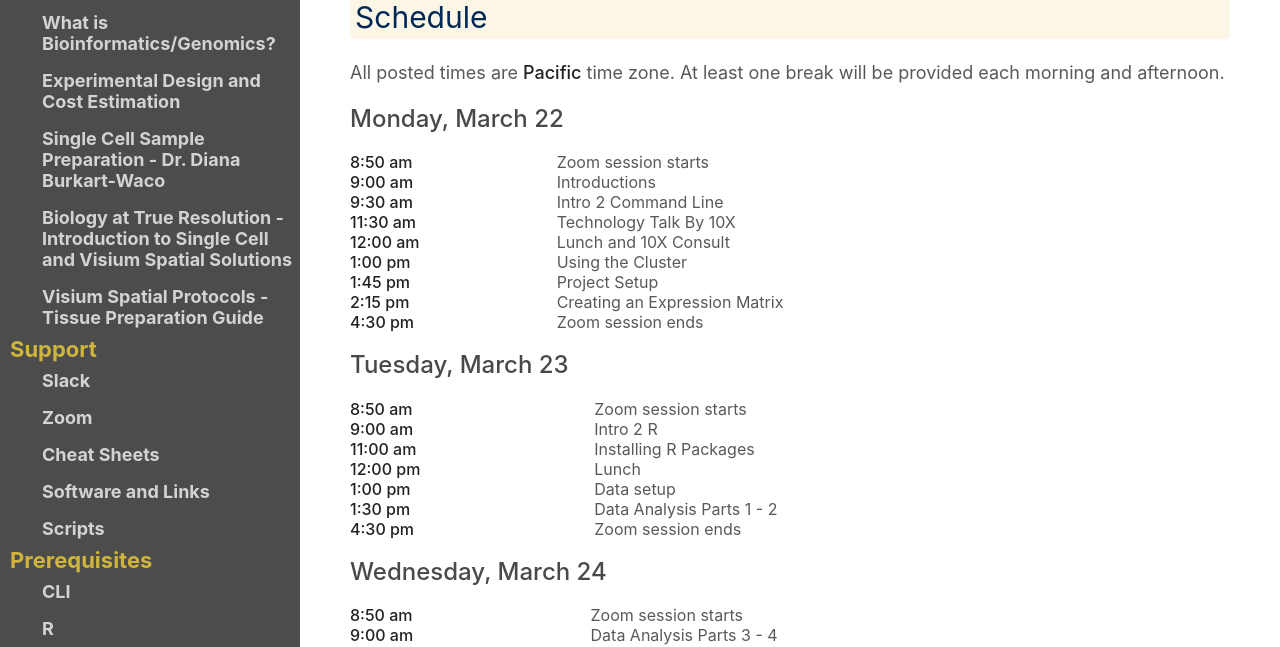
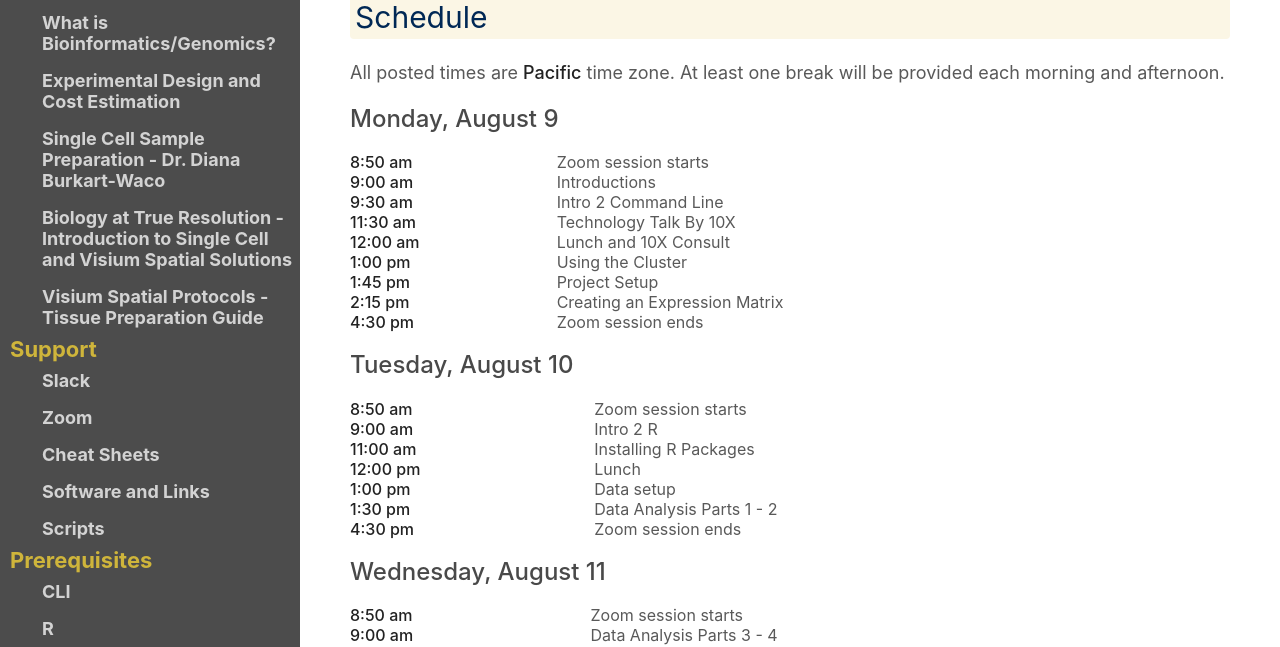
Before and after one commit to ucdavis-bioinformatics-training/2021-August-Single-Cell-RNA-Seq-Analysis, a Jekyll site: the page built from base/schedule.md, in a window 1280 px wide. Shown: the part 174-821 px from the top of the page. Built offline with Jekyll 4.4.1, drawn with Linux system fonts in a browser that asks for light colours; our own code applies the rules of GitHub Pages for plain Markdown files.

Commit message:
fix schedule dates

```diff
--- a/base/schedule.md
+++ b/base/schedule.md
@@ -2,7 +2,7 @@
 
 All posted times are **Pacific** time zone. At least one break will be provided each morning and afternoon.
 
-### Monday, March 22
+### Monday, August 9
 
 |:----------- |:------------------- |
 |**8:50 am**  | Zoom session starts |
@@ -15,7 +15,7 @@ All posted times are **Pacific** time zone. At least one break will be provided
 |**2:15 pm**  | Creating an Expression Matrix |
 |**4:30 pm** | Zoom session ends |
 
-### Tuesday, March 23
+### Tuesday, August 10
 
 |:----------- |:------------------- |
 |**8:50 am**  | Zoom session starts |
@@ -26,7 +26,7 @@ All posted times are **Pacific** time zone. At least one break will be provided
 |**1:30 pm**   | Data Analysis Parts 1 - 2  |
 |**4:30 pm** | Zoom session ends |
 
-### Wednesday, March 24
+### Wednesday, August 11
 
 |:----------- |:------------------- |
 |**8:50 am**  | Zoom session starts |
```
